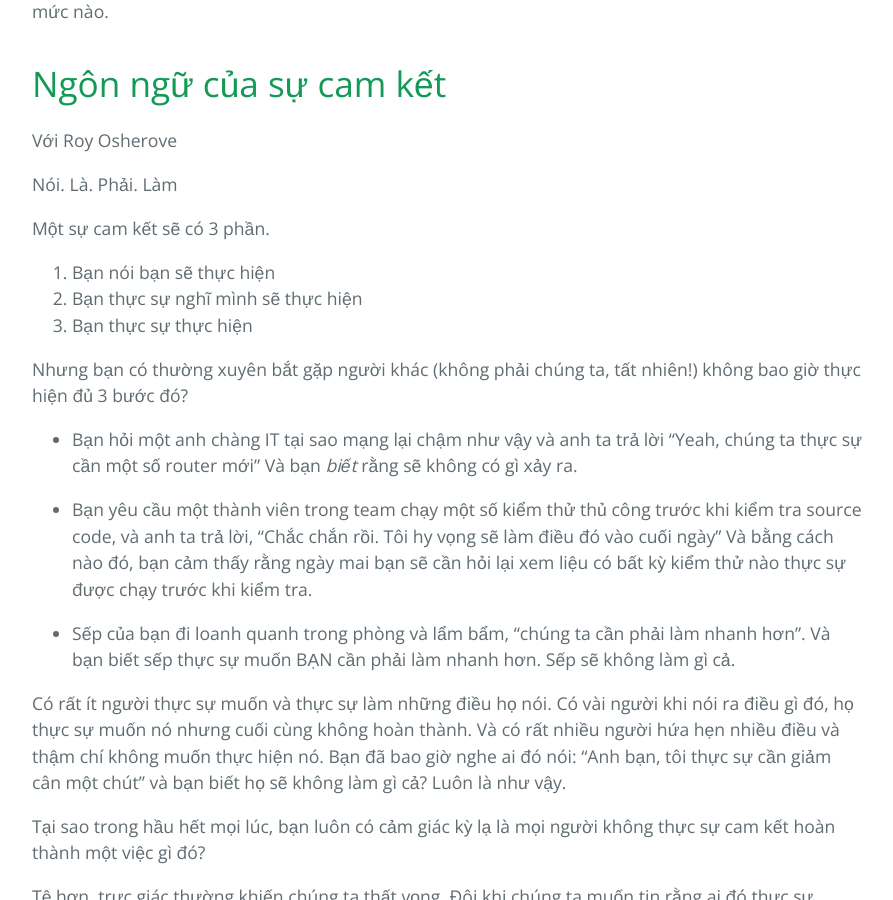
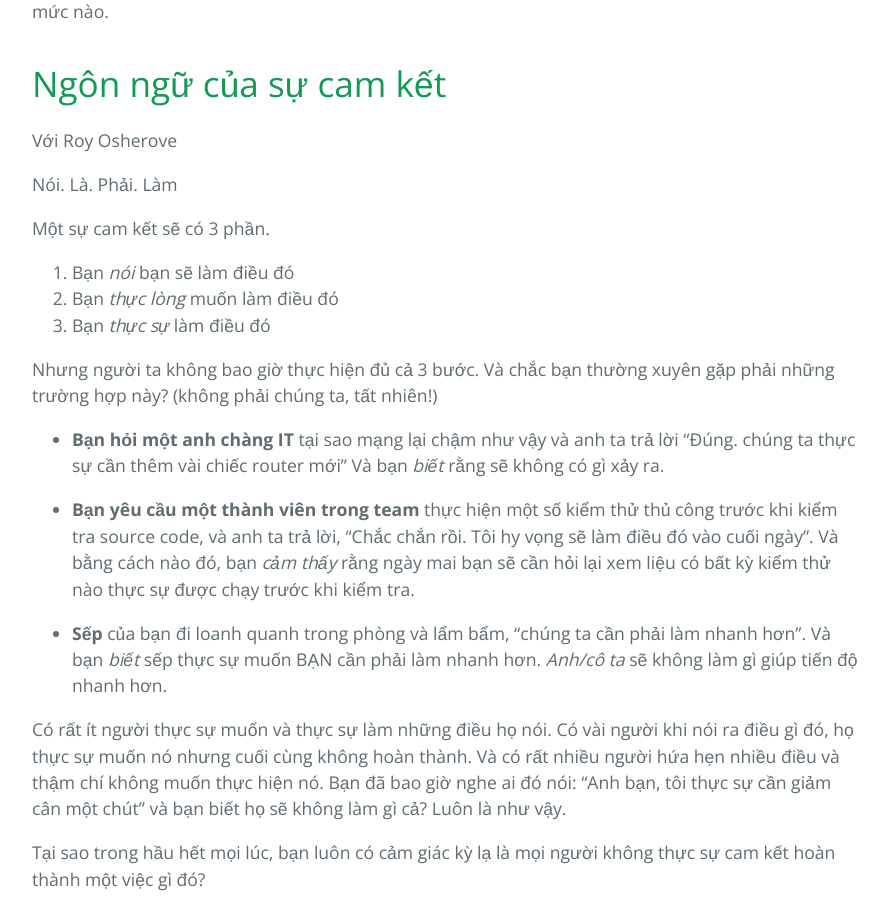
Before and after one commit to HaiBV/haibv.github.io, a Jekyll site: the page built from clean-coder/chapter-3-saying-yes.md, in a window 1280 px wide and 900 px high, scrolled down 1949 px. Shown: the whole window, without its empty margins (192-1085 px from the left). Built offline with Jekyll 4.4.1, drawn with Linux system fonts in a browser that asks for light colours; our own code applies the rules of GitHub Pages for plain Markdown files.

Commit message:
Book - The Clean Coder - Correction - C3

```diff
--- a/clean-coder/chapter-3-saying-yes.md
+++ b/clean-coder/chapter-3-saying-yes.md
@@ -34,17 +34,17 @@ Nói. Là. Phải. Làm
 
 Một sự cam kết sẽ có 3 phần.
 
-1. Bạn nói bạn sẽ thực hiện
-2. Bạn thực sự nghĩ mình sẽ thực hiện
-3. Bạn thực sự thực hiện
+1. Bạn _nói_ bạn sẽ làm điều đó
+2. Bạn _thực lòng_ muốn làm điều đó
+3. Bạn _thực sự_ làm điều đó
 
-Nhưng bạn có thường xuyên bắt gặp người khác (không phải chúng ta, tất nhiên!) không bao giờ thực hiện đủ 3 bước đó?
+Nhưng người ta không bao giờ thực hiện đủ cả 3 bước. Và chắc bạn thường xuyên gặp phải những trường hợp này? (không phải chúng ta, tất nhiên!)
 
-- Bạn hỏi một anh chàng IT tại sao mạng lại chậm như vậy và anh ta trả lời "Yeah, chúng ta thực sự cần một số router mới" Và bạn _biết_ rằng sẽ không có gì xảy ra.
+- **Bạn hỏi một anh chàng IT** tại sao mạng lại chậm như vậy và anh ta trả lời "Đúng. chúng ta thực sự cần thêm vài chiếc router mới" Và bạn _biết_ rằng sẽ không có gì xảy ra.
 
-- Bạn yêu cầu một thành viên trong team chạy một số kiểm thử thủ công trước khi kiểm tra source code, và anh ta trả lời, "Chắc chắn rồi. Tôi hy vọng sẽ làm điều đó vào cuối ngày" Và bằng cách nào đó, bạn cảm thấy rằng ngày mai bạn sẽ cần hỏi lại xem liệu có bất kỳ kiểm thử nào thực sự được chạy trước khi kiểm tra.
+- **Bạn yêu cầu một thành viên trong team** thực hiện một số kiểm thử thủ công trước khi kiểm tra source code, và anh ta trả lời, "Chắc chắn rồi. Tôi hy vọng sẽ làm điều đó vào cuối ngày". Và bằng cách nào đó, bạn _cảm thấy_ rằng ngày mai bạn sẽ cần hỏi lại xem liệu có bất kỳ kiểm thử nào thực sự được chạy trước khi kiểm tra.
 
-- Sếp của bạn đi loanh quanh trong phòng và lẩm bẩm, "chúng ta cần phải làm nhanh hơn". Và bạn biết sếp thực sự muốn BẠN cần phải làm nhanh hơn. Sếp sẽ không làm gì cả.
+- **Sếp** của bạn đi loanh quanh trong phòng và lẩm bẩm, "chúng ta cần phải làm nhanh hơn". Và bạn _biết_ sếp thực sự muốn BẠN cần phải làm nhanh hơn. _Anh/cô ta_ sẽ không làm gì giúp tiến độ nhanh hơn.
 
 Có rất ít người thực sự muốn và thực sự làm những điều họ nói. Có vài người khi nói ra điều gì đó, họ thực sự muốn nó nhưng cuối cùng không hoàn thành. Và có rất nhiều người hứa hẹn nhiều điều và thậm chí không muốn thực hiện nó. Bạn đã bao giờ nghe ai đó nói: "Anh bạn, tôi thực sự cần giảm cân một chút" và bạn biết họ sẽ không làm gì cả? Luôn là như vậy.
 
```
